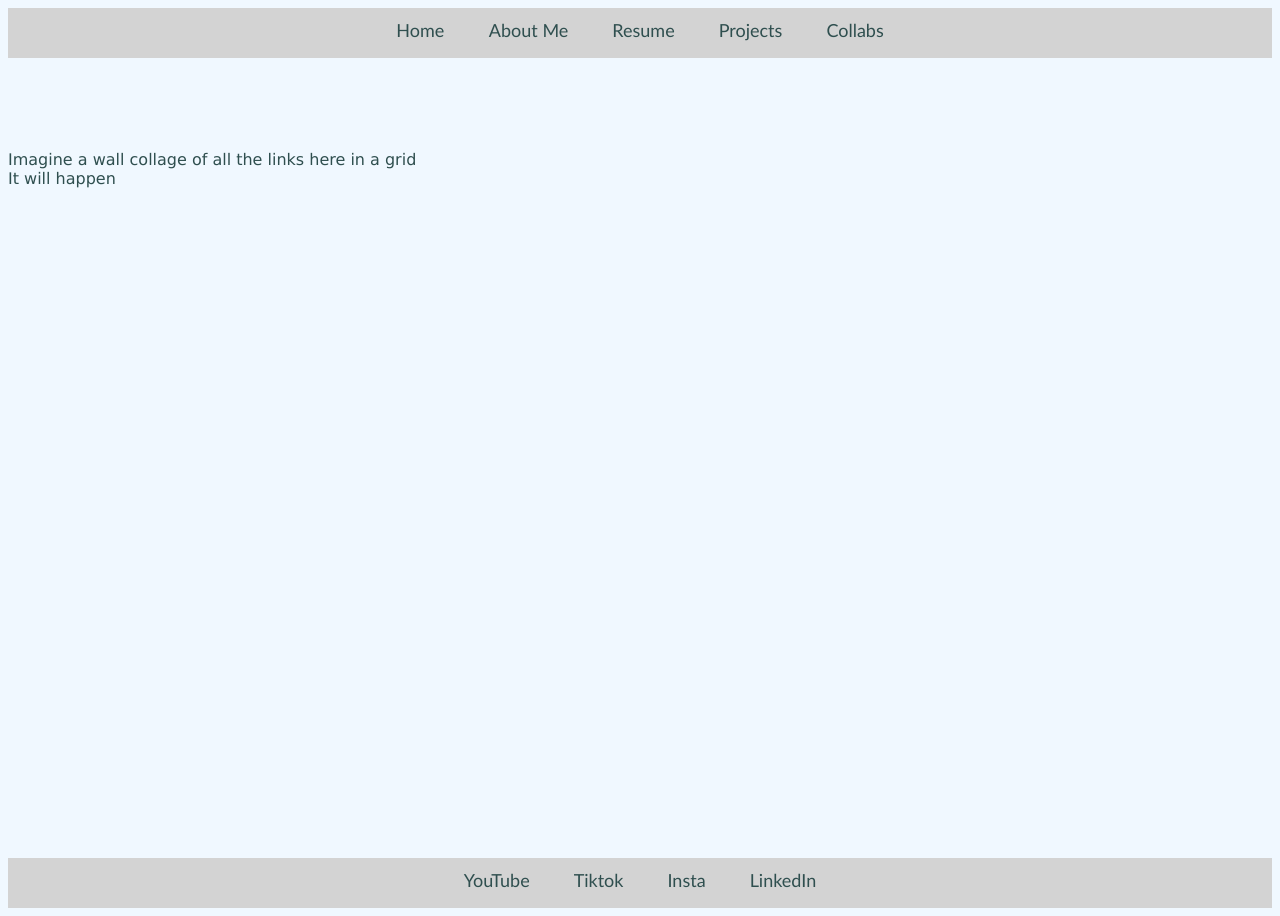
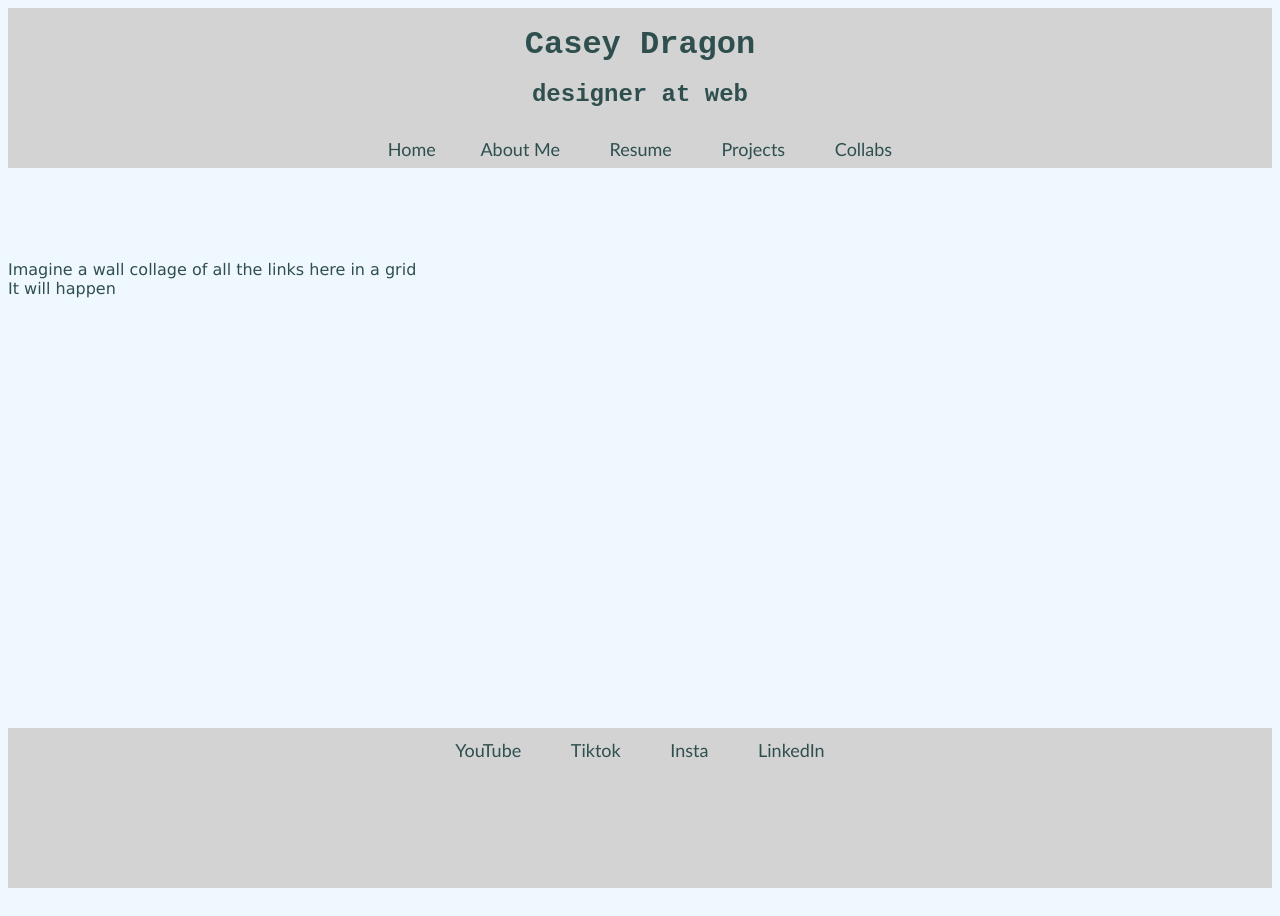
Before and after one commit to CaseyDragon/Portfolio, a plain HTML site: page mainpage.html in a window 1280 px wide. Drawn offline with Linux system fonts and the light colour scheme.

Commit message:
working on the header

```diff
--- a/mainpage.html
+++ b/mainpage.html
@@ -10,6 +10,8 @@
 
 <body>
     <header>
+        <h1> Casey Dragon</h1>
+        <h2>designer at web</h2>
         <nav>
             <a href="mainpage.html"> Home </a>
             <a href="aboutme.html">About Me</a>
--- a/portfolio.css
+++ b/portfolio.css
@@ -10,7 +10,11 @@ header, footer {
     background:lightgrey;
     margin: auto 0;
     text-align: center;
-    height: 50px;
+    height: 20vh;
+    font-size:medium;
+    font-family: 'Courier New', Courier, monospace;
+    color: darkslategrey;
+    line-height:1;
 }
 
 a {
@@ -25,6 +29,6 @@ a {
 
 main {
     color: darkslategray;
-    min-height: 100vh;
+    min-height: 70vh;
     font-family: 'Lucida Sans', 'Lucida Sans Regular', 'Lucida Grande', 'Lucida Sans Unicode', Geneva, Verdana, sans-serif;
 }
```
